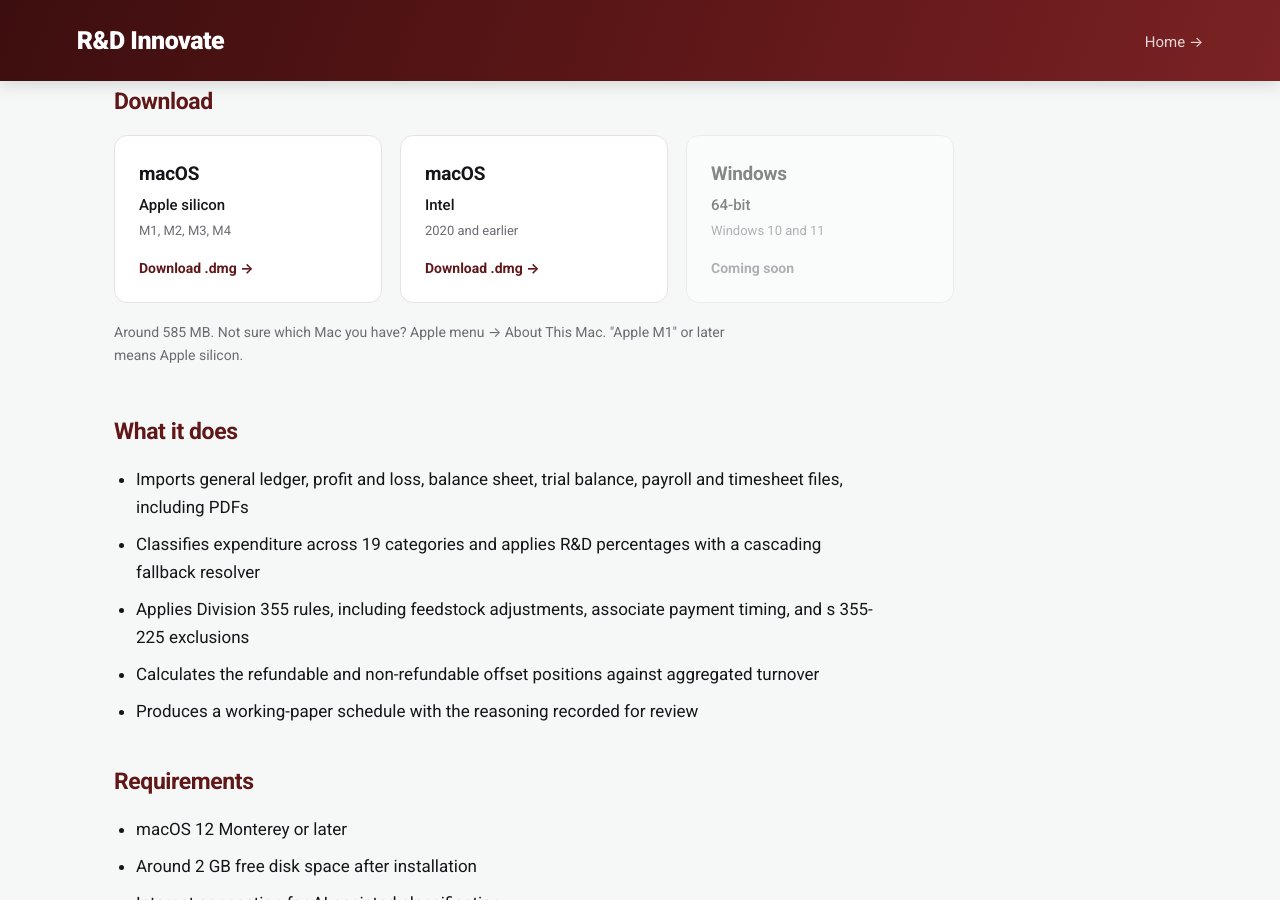
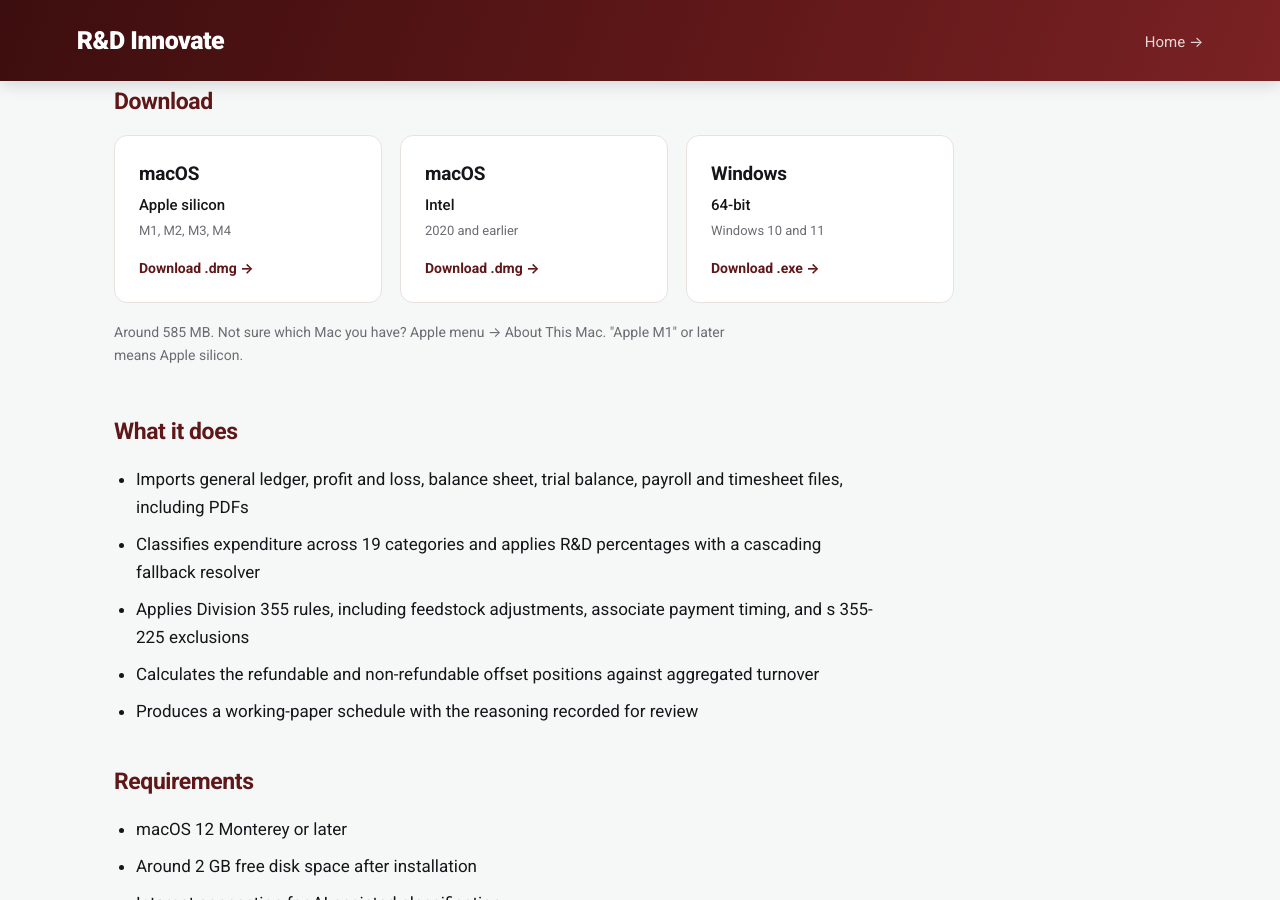
Before and after one commit to RDInnovateRD/rdinnovate-blog, a Jekyll site: the page built from workbench.html, in a window 1280 px wide and 900 px high, scrolled down 503 px. Built offline with Jekyll 4.4.1, drawn with Linux system fonts in a browser that asks for light colours; part of the change alters nothing that is shown.

Commit message:
Point download page at v1.1.0 release assets

```diff
--- a/_config.yml
+++ b/_config.yml
@@ -27,7 +27,7 @@ workbench:
   version: "1.1.0"
   repo: "RDInnovateRD/rnd-tax-workbench"   # change if hosted elsewhere
   signed: false        # flip to true once notarised — hides the Gatekeeper notice
-  mac_arm: "RnD%20Tax%20Workbench-1.1.0-mac-arm64.dmg"
-  mac_x64: "RnD%20Tax%20Workbench-1.1.0-mac-x64.dmg"
-  windows: ""          # fill in when the Windows build is signed
+  mac_arm: "RnD-Tax-Workbench-1.1.0-mac-arm64.dmg"
+  mac_x64: "RnD-Tax-Workbench-1.1.0-mac-x64.dmg"
+  windows: "RnD-Tax-Workbench-1.1.0-win-x64.exe"          # fill in when the Windows build is signed
   linux: ""            # fill in when the Linux build exists
```
